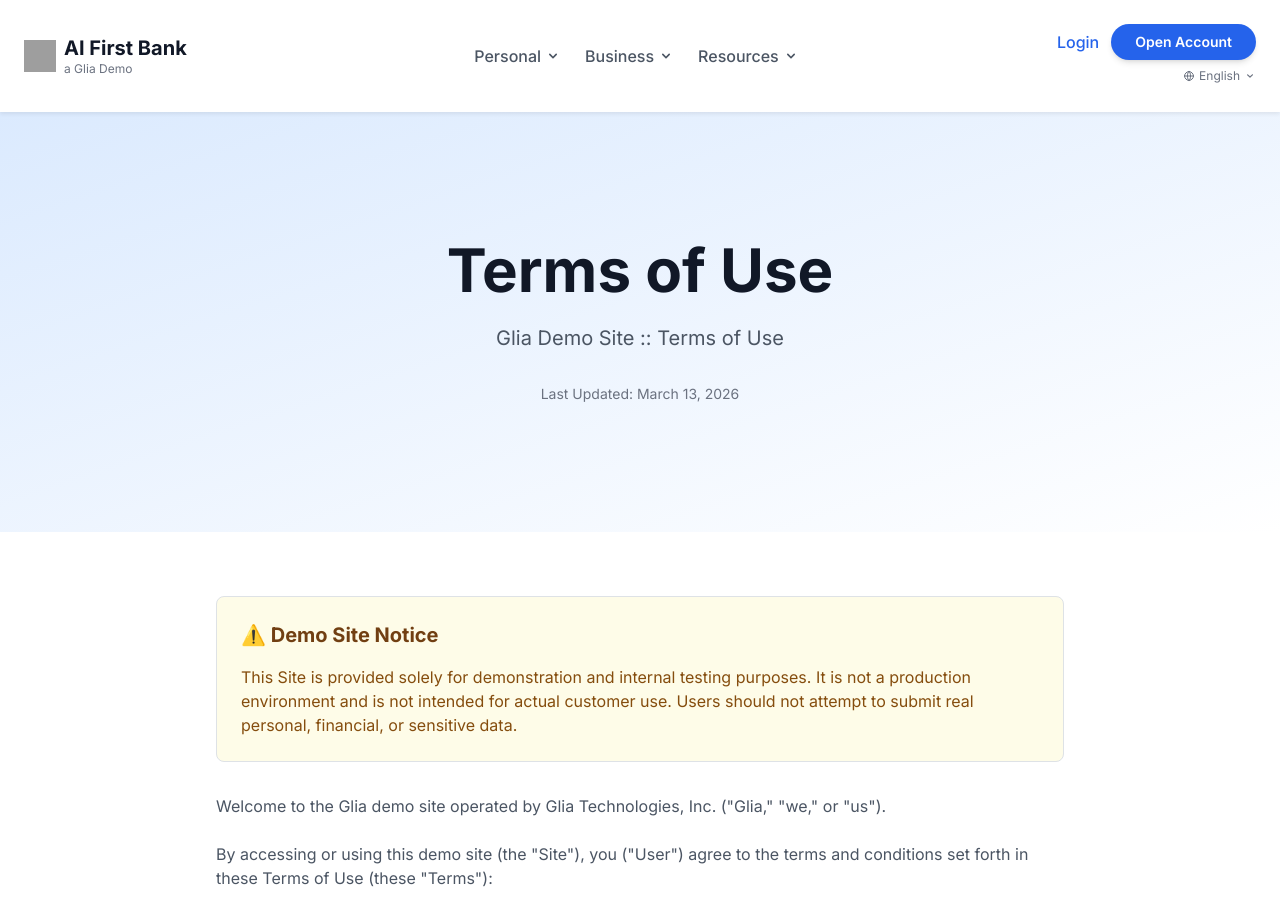
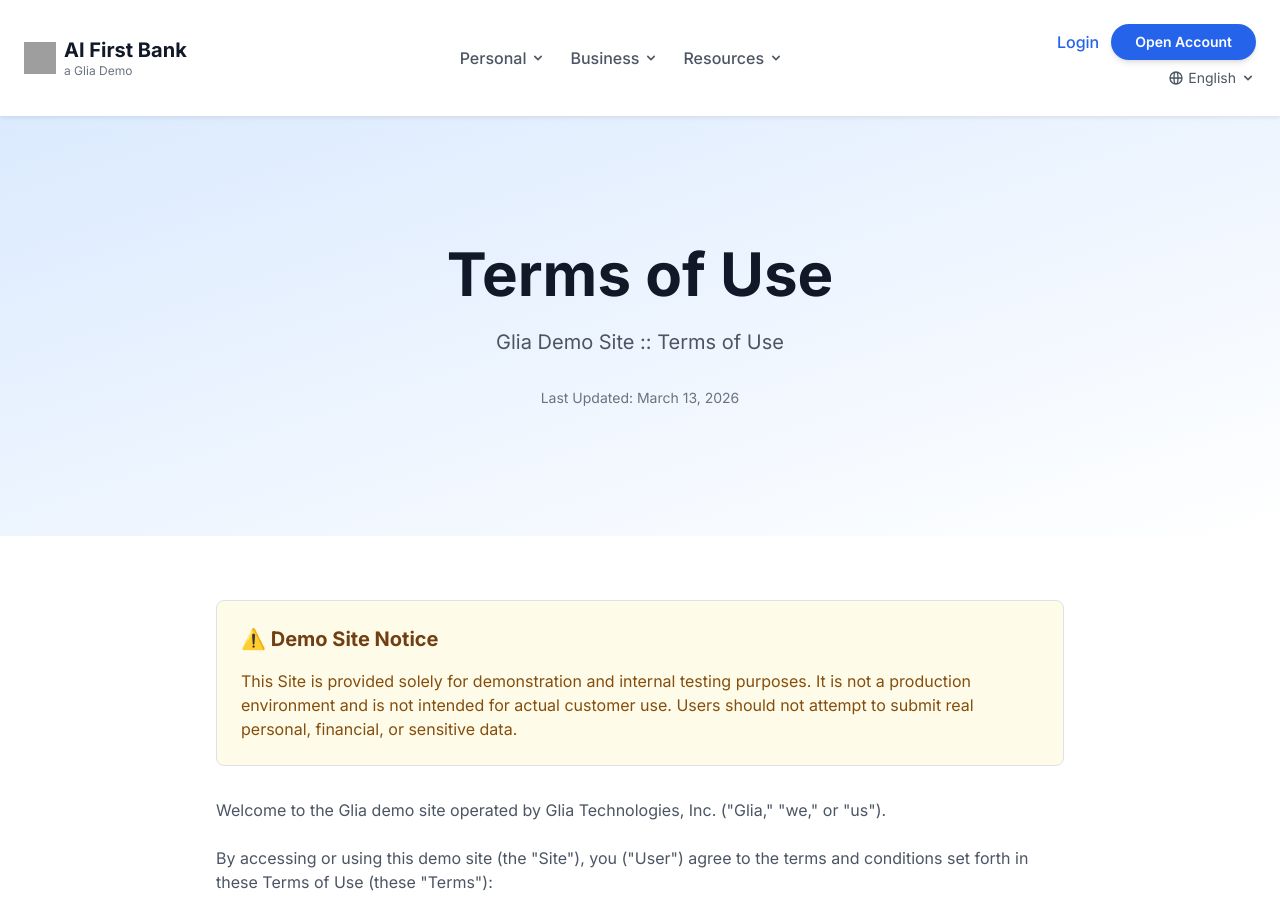
Before and after one commit to parkerjo-glia/parkerjo-glia.github.io, a Jekyll site: the page built from aifirst-bank/terms-of-use.html, in a window 1280 px wide and 900 px high. Built offline with Jekyll 4.4.1, drawn with Linux system fonts in a browser that asks for light colours; nearby versions of some CDN libraries; grey boxes are pictures that could not be loaded.

Commit message:
adjusted main navs

```diff
--- a/_layouts/default.html
+++ b/_layouts/default.html
@@ -48,9 +48,9 @@
     {% endif %}
 
     <header class="bg-white shadow-sm sticky top-0 z-50">
-        <nav class="container mx-auto px-4 py-4 flex items-center">
+        <nav class="container mx-auto px-4 py-4 flex items-center justify-between">
             <!-- Logo - fixed width for balance -->
-            <a href="{{ base_path }}/index.html" class="flex items-center space-x-2 w-48 flex-shrink-0">
+            <a href="{{ base_path }}/index.html" class="flex items-center space-x-2 flex-shrink-0">
                 <img src="{{ logo_image }}" alt="{{ site_name_full }} Logo" class="w-8 h-8">
                 <div class="flex flex-col">
                     <span class="font-bold text-xl text-gray-900 leading-tight">{{ site_name }}</span>
@@ -192,14 +192,14 @@
 
                 <!-- Language Dropdown - below login -->
                 <div class="relative group mt-1">
-                    <button class="flex items-center text-gray-500 hover:text-blue-600 text-xs py-1">
-                        <svg class="w-3 h-3 mr-1 flex-shrink-0" fill="none" stroke="currentColor" viewBox="0 0 24 24">
+                    <button class="flex items-center text-gray-600 hover:text-blue-600 text-sm py-1">
+                        <svg class="w-4 h-4 mr-1 flex-shrink-0" fill="none" stroke="currentColor" viewBox="0 0 24 24">
                             <path stroke-linecap="round" stroke-linejoin="round" stroke-width="2"
                                 d="M21 12a9 9 0 01-9 9m9-9a9 9 0 00-9-9m9 9H3m9 9a9 9 0 01-9-9m9 9c1.657 0 3-4.03 3-9s-1.343-9-3-9m0 18c-1.657 0-3-4.03-3-9s1.343-9 3-9m-9 9a9 9 0 019-9">
                             </path>
                         </svg>
                         <span id="current-lang">English</span>
-                        <svg class="ml-1 h-3 w-3 flex-shrink-0 transform transition-transform duration-300 group-hover:rotate-180"
+                        <svg class="ml-1 h-4 w-4 flex-shrink-0 transform transition-transform duration-300 group-hover:rotate-180"
                             xmlns="http://www.w3.org/2000/svg" viewBox="0 0 20 20" fill="currentColor">
                             <path fill-rule="evenodd"
                                 d="M5.293 7.293a1 1 0 011.414 0L10 10.586l3.293-3.293a1 1 0 111.414 1.414l-4 4a1 1 0 01-1.414 0l-4-4a1 1 0 010-1.414z"
@@ -207,7 +207,7 @@
                         </svg>
                     </button>
                     <div
-                        class="absolute right-0 hidden group-hover:block z-10 mt-0 w-36 rounded-md shadow-lg bg-white ring-1 ring-black ring-opacity-5">
+                        class="absolute right-0 hidden group-hover:block z-10 mt-0 w-40 rounded-md shadow-lg bg-white ring-1 ring-black ring-opacity-5">
                         <div id="language-dropdown-menu" class="py-1" role="menu">
                             <span class="block px-4 py-2 text-sm text-gray-400">Loading...</span>
                         </div>
@@ -216,7 +216,7 @@
             </div>
 
             <!-- Mobile menu button -->
-            <button id="mobile-menu-btn" class="md:hidden text-gray-600 ml-4">
+            <button id="mobile-menu-btn" class="md:hidden text-gray-600 ml-auto">
                 <svg xmlns="http://www.w3.org/2000/svg" fill="none" viewBox="0 0 24 24" stroke-width="1.5"
                     stroke="currentColor" class="w-6 h-6">
                     <path stroke-linecap="round" stroke-linejoin="round"
```
Also changed, not shown: _layouts/olb.html (+5 -5 lines).
